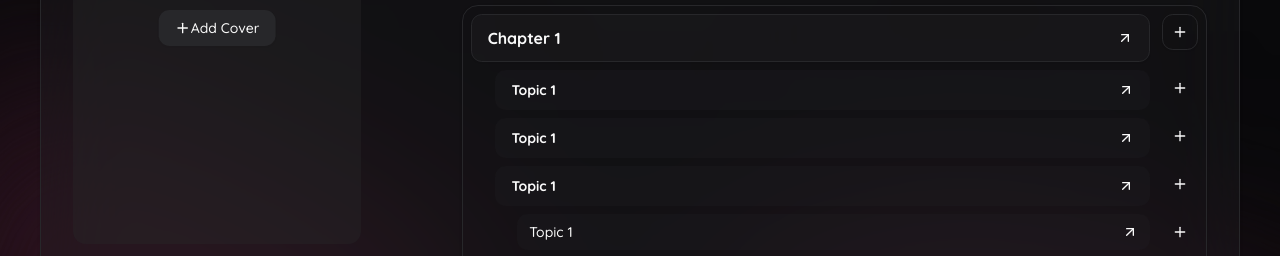
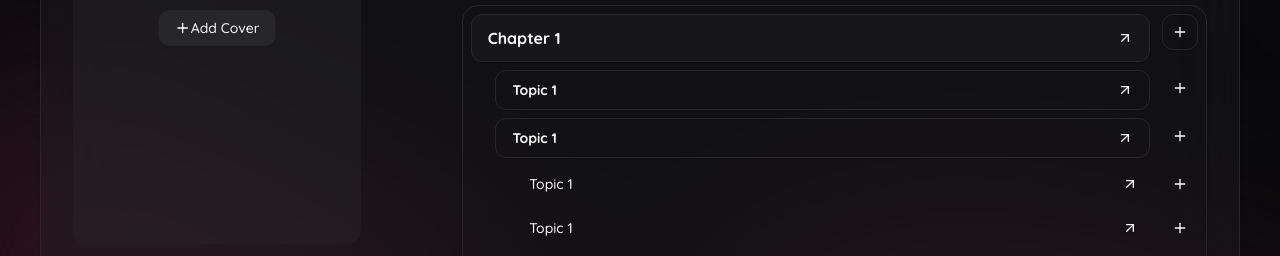
Before and after one commit to Sadiakamal27/likhlo-web, a Next.js app: page /write in a window 1280 px wide. Shown: the part 305-561 px from the top of the page. Built offline with nearby package versions, Linux system fonts and the light colour scheme.

Commit message:
subtopic style updated

```diff
--- a/src/app/write/content-card.tsx
+++ b/src/app/write/content-card.tsx
@@ -11,15 +11,11 @@ export default function ContentCard() {
         <FiArrowUpRight className="w-4 h-4" />
       </ContentItem>
       {/* topic block*/}
-      <ContentItem variant="ghost" size="topic">
+      <ContentItem variant="outline" size="topic">
         <p>Topic 1</p>
         <FiArrowUpRight className="w-4 h-4" />
       </ContentItem>
-      <ContentItem variant="ghost" size="topic">
-        <p>Topic 1</p>
-        <FiArrowUpRight className="w-4 h-4" />
-      </ContentItem>
-      <ContentItem variant="ghost" size="topic">
+      <ContentItem variant="outline" size="topic">
         <p>Topic 1</p>
         <FiArrowUpRight className="w-4 h-4" />
       </ContentItem>
--- a/src/components/content-item.tsx
+++ b/src/components/content-item.tsx
@@ -17,7 +17,9 @@ const buttonVariants = cva(
           "bg-destructive text-destructive-foreground shadow-sm hover:bg-destructive/90",
         secondary:
           "bg-secondary text-secondary-foreground shadow-sm hover:bg-secondary/80",
-        ghost: "hover:bg-accent bg-accent/20 hover:text-accent-foreground",
+        outline:
+          "border border-input bg-transparent shadow-sm hover:bg-accent hover:text-accent-foreground",
+        ghost: "hover:bg-accent  hover:text-accent-foreground",
         link: "text-primary underline-offset-4 hover:underline",
       },
       size: {
```
